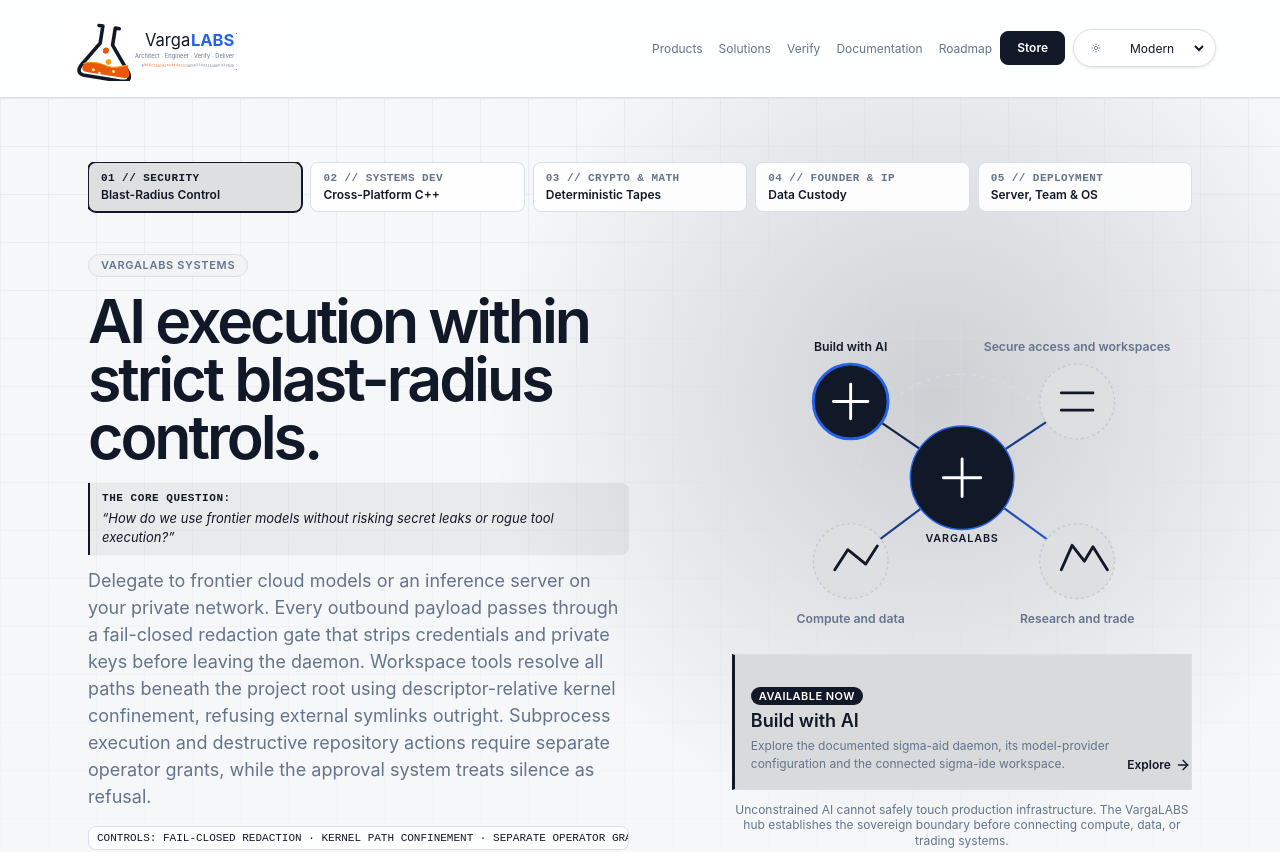
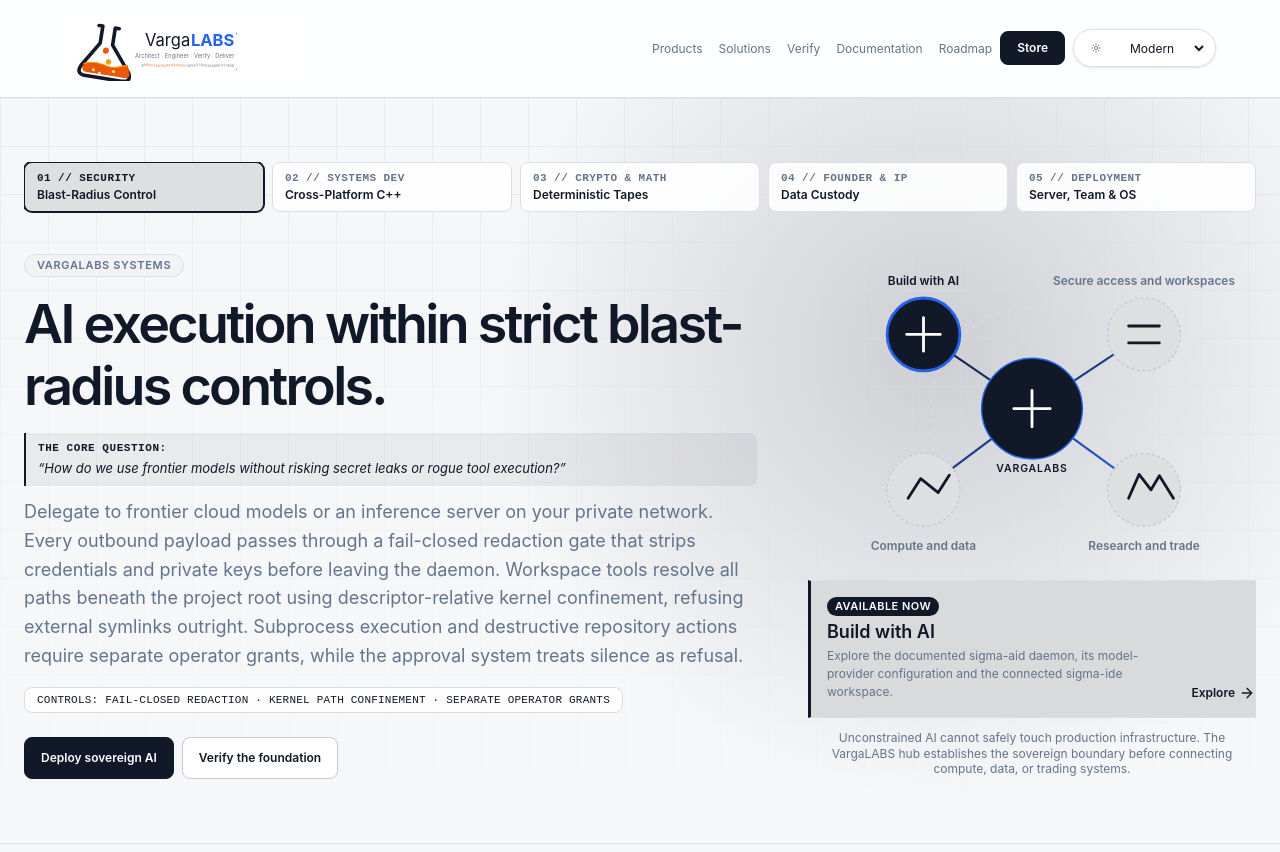
Before and after one commit to vargalabs/docs, a React (Vite) app: page / in a window 1280 px wide. Shown: the top 852 px of the page. Built offline with nearby package versions, Linux system fonts and the light colour scheme.

Commit message:
[#5]:svarga:docs, expand hero left column and eliminate badge scrollbars

```diff
--- a/src/docs.css
+++ b/src/docs.css
@@ -27,7 +27,7 @@
 .docs-home-section, .docs-solution-band, .docs-roadmap-band { scroll-margin-top: 8rem; }
 .docs-home-hero { position: relative; border-bottom: 1px solid var(--color-border); background: radial-gradient(circle at 73% 34%, color-mix(in srgb, var(--color-accent) 18%, transparent), transparent 28rem); }
 .docs-home-hero::before { content: ''; position: absolute; inset: 0; background-image: linear-gradient(color-mix(in srgb, var(--color-border) 45%, transparent) 1px, transparent 1px), linear-gradient(90deg, color-mix(in srgb, var(--color-border) 45%, transparent) 1px, transparent 1px); background-size: 3rem 3rem; mask-image: linear-gradient(to bottom, black, transparent); pointer-events: none; }
-.docs-hero-wrapper { position: relative; padding-block: clamp(2rem, 5vw, 4rem); }
+.ui-section.docs-hero-wrapper { position: relative; max-width: 86rem; padding-block: clamp(2rem, 5vw, 4rem); }
 .docs-hero-lens-bar { display: flex; gap: var(--space-sm); overflow-x: auto; padding-bottom: var(--space-xs); margin-bottom: clamp(1.5rem, 3vw, 2.5rem); scrollbar-width: thin; -webkit-overflow-scrolling: touch; }
 .docs-hero-lens-tab { display: flex; flex-direction: column; align-items: flex-start; gap: 2px; flex: 1 1 0; min-width: 10.5rem; padding: var(--space-sm) var(--space-md); border-radius: var(--radius-sm); border: 1px solid var(--color-border); background: color-mix(in srgb, var(--color-surface) 90%, transparent); color: var(--color-text); cursor: pointer; text-align: left; transition: all var(--transition-fast); }
 .docs-hero-lens-tab:hover { border-color: var(--color-accent); background: color-mix(in srgb, var(--color-accent) 8%, var(--color-surface)); }
@@ -35,19 +35,20 @@
 .docs-hero-lens-tag { font-family: var(--font-mono); font-size: var(--font-size-xs); font-weight: var(--font-weight-bold); color: var(--color-text-muted); letter-spacing: 0.04em; }
 .docs-hero-lens-tab-active .docs-hero-lens-tag { color: var(--color-accent); }
 .docs-hero-lens-title { font-family: var(--font-base); font-size: var(--font-size-sm); font-weight: var(--font-weight-bold); color: var(--color-text); white-space: nowrap; }
-.docs-home-hero-grid { position: relative; display: grid; align-items: center; gap: clamp(2.5rem, 8vw, 7rem); }
-.docs-home-hero .ui-hero-copy { max-width: 42rem; }
-.docs-home-hero .ui-hero-title { max-width: 14ch; margin: var(--space-lg) 0 0; font-size: clamp(2.2rem, 5vw, 3.8rem); }
-.docs-home-hero .ui-hero-body { max-width: 38rem; margin-top: var(--space-md); }
-.docs-hero-question-block { margin-top: var(--space-lg); padding: var(--space-sm) var(--space-md); border-left: 2px solid var(--color-accent); background: color-mix(in srgb, var(--color-accent) 6%, transparent); border-radius: 0 var(--radius-sm) var(--radius-sm) 0; }
+.docs-home-hero-grid { position: relative; display: grid; align-items: center; gap: clamp(2rem, 4vw, 4.5rem); }
+.docs-home-hero .ui-hero-copy { max-width: 54rem; width: 100%; }
+.docs-home-hero .ui-hero-title { max-width: 26ch; margin: var(--space-lg) 0 0; font-size: clamp(2.2rem, 4.2vw, 3.6rem); line-height: 1.15; }
+.docs-home-hero .ui-hero-body { max-width: 48rem; margin-top: var(--space-md); line-height: 1.6; }
+.docs-hero-question-block { max-width: 48rem; margin-top: var(--space-lg); padding: var(--space-sm) var(--space-md); border-left: 2px solid var(--color-accent); background: color-mix(in srgb, var(--color-accent) 6%, transparent); border-radius: 0 var(--radius-sm) var(--radius-sm) 0; }
 .docs-hero-question-label { display: block; font-family: var(--font-mono); font-size: var(--font-size-xs); font-weight: var(--font-weight-bold); color: var(--color-accent); letter-spacing: 0.05em; }
 .docs-hero-question-text { margin: var(--space-xs) 0 0; font-size: var(--font-size-md); font-style: italic; color: var(--color-text); line-height: 1.45; }
-.docs-hero-controls-badge { margin-top: var(--space-lg); max-width: 38rem; padding: var(--space-xs) var(--space-sm); border: 1px solid var(--color-border); background: color-mix(in srgb, var(--color-surface) 80%, transparent); border-radius: var(--radius-sm); font-family: var(--font-mono); font-size: 11px; color: var(--color-text-muted); overflow-x: auto; white-space: nowrap; }
+.docs-hero-controls-badge { margin-top: var(--space-lg); max-width: 50rem; width: fit-content; padding: var(--space-xs) var(--space-md); border: 1px solid var(--color-border); background: color-mix(in srgb, var(--color-surface) 80%, transparent); border-radius: var(--radius-sm); font-family: var(--font-mono); font-size: 11px; letter-spacing: 0.02em; color: var(--color-text-muted); white-space: normal; word-break: break-word; line-height: 1.5; }
+@media (min-width: 680px) { .docs-hero-controls-badge { white-space: nowrap; } }
 .docs-hero-controls-badge code { font-family: inherit; font-size: inherit; color: var(--color-text); }
 .docs-home-actions { margin-top: var(--space-xl); }
 .docs-family-map { margin: 0; align-self: stretch; display: grid; align-content: center; min-width: 0; }
-.docs-family-map svg { width: 100%; max-width: 38rem; margin-inline: auto; overflow: visible; }
-.docs-family-map figcaption { max-width: 32rem; margin: var(--space-md) auto 0; color: var(--color-text-muted); font-size: var(--font-size-sm); text-align: center; }
+.docs-family-map svg { width: 100%; max-width: 30rem; margin-inline: auto; overflow: visible; }
+.docs-family-map figcaption { max-width: 28rem; margin: var(--space-md) auto 0; color: var(--color-text-muted); font-size: var(--font-size-sm); text-align: center; }
 .docs-visually-hidden { position: absolute; width: 1px; height: 1px; padding: 0; margin: -1px; overflow: hidden; clip: rect(0, 0, 0, 0); white-space: nowrap; border: 0; }
 .docs-map-link { stroke: url(#family-path); stroke-width: 3; stroke-linecap: round; fill: none; }
 .docs-map-orbit { stroke: var(--color-border); stroke-width: 1.5; fill: none; stroke-dasharray: 5 9; }
@@ -74,7 +75,7 @@
 .docs-map-node-interactive:focus-visible circle { stroke-width: 6; filter: drop-shadow(0 0 0.35rem color-mix(in srgb, var(--color-accent) 66%, transparent)); }
 .docs-map-label { fill: var(--color-text-muted); font-family: var(--font-base); font-size: 17px; font-weight: var(--font-weight-bold); text-anchor: middle; }
 .docs-map-label-core { fill: var(--color-text); font-size: 15px; letter-spacing: .08em; text-transform: uppercase; }
-.docs-map-panel { display: flex; align-items: end; justify-content: space-between; gap: var(--space-lg); min-height: 8.5rem; margin: var(--space-lg) auto 0; max-width: 38rem; border: 1px solid var(--color-border); border-left: 3px solid var(--color-accent); background: color-mix(in srgb, var(--color-surface) 84%, var(--color-accent) 16%); padding: var(--space-lg); }
+.docs-map-panel { display: flex; align-items: end; justify-content: space-between; gap: var(--space-lg); min-height: 8.5rem; margin: var(--space-lg) auto 0; max-width: 30rem; border: 1px solid var(--color-border); border-left: 3px solid var(--color-accent); background: color-mix(in srgb, var(--color-surface) 84%, var(--color-accent) 16%); padding: var(--space-lg); }
 .docs-map-panel h3 { margin: var(--space-xs) 0; color: var(--color-text); font-size: var(--font-size-lg); font-weight: var(--font-weight-bold); }
 .docs-map-panel p { max-width: 30rem; margin: 0; color: var(--color-text-muted); font-size: var(--font-size-sm); line-height: 1.5; }
 .docs-map-status { display: inline-flex; align-items: center; border-radius: var(--radius-pill); background: var(--color-accent); color: var(--color-accent-text); padding: 2px var(--space-sm); font-size: var(--font-size-xs); font-weight: var(--font-weight-bold); letter-spacing: .04em; text-transform: uppercase; }
@@ -83,7 +84,8 @@
 .docs-map-panel-action:hover { color: var(--color-accent); }
 .docs-map-caption-compact { display: none; }
 .docs-map-mobile-nav { display: none; }
-@media (min-width: 960px) { .docs-home-hero-grid { grid-template-columns: minmax(0, 1fr) minmax(22rem, .85fr); } }
+@media (min-width: 960px) { .docs-home-hero-grid { grid-template-columns: minmax(0, 1.45fr) minmax(20rem, 26rem); } }
+@media (min-width: 1200px) { .docs-home-hero-grid { grid-template-columns: minmax(0, 1.55fr) minmax(22rem, 28rem); } }
 @media (max-width: 520px) {
     .docs-family-map svg { max-width: 28rem; pointer-events: none; }
     .docs-map-label { display: none; }
```
